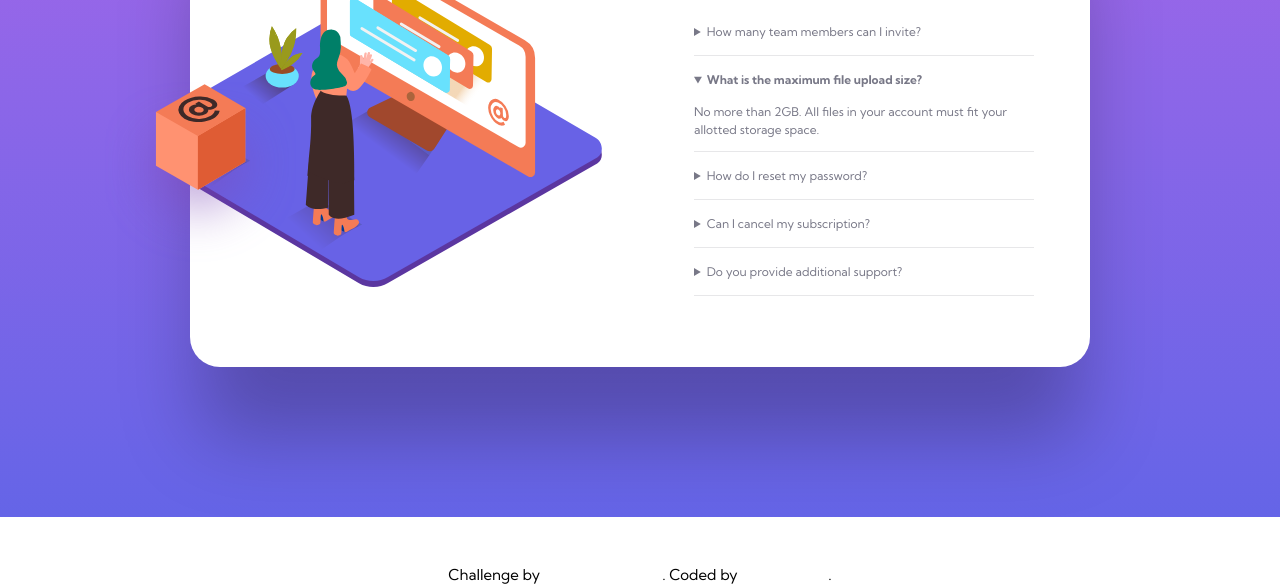
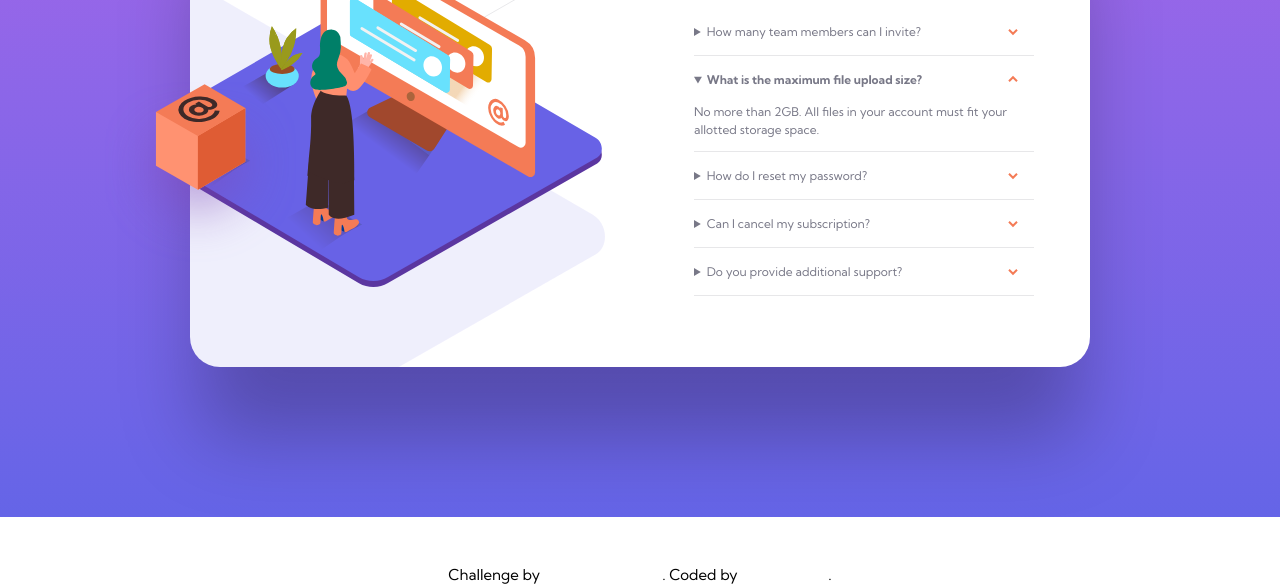
Before and after one commit to funnyducksup/FAQ-accordion-card, a plain HTML site: page index.html in a window 1280 px wide. Shown: the part 283-867 px from the top of the page. Drawn offline with Linux system fonts and the light colour scheme.

Commit message:
Update style.css

```diff
--- a/style/style.css
+++ b/style/style.css
@@ -43,7 +43,7 @@ p {
     overflow: hidden;
     width: 900px;
     max-height: 500px;
-    background: url(img/bg-pattern-desktop.svg), white;
+    background: url(../img/bg-pattern-desktop.svg), white;
     background-position: -550px -305px;
     background-repeat: no-repeat;
     border-radius: 30px;
@@ -117,7 +117,7 @@ details summary::-webkit-details-marker {
   }
 
 details summary::after {
-    content: url(img/icon-arrow-down.svg);
+    content: url(../img/icon-arrow-down.svg);
     float: right;
     transition: all .3s;
 }
```
